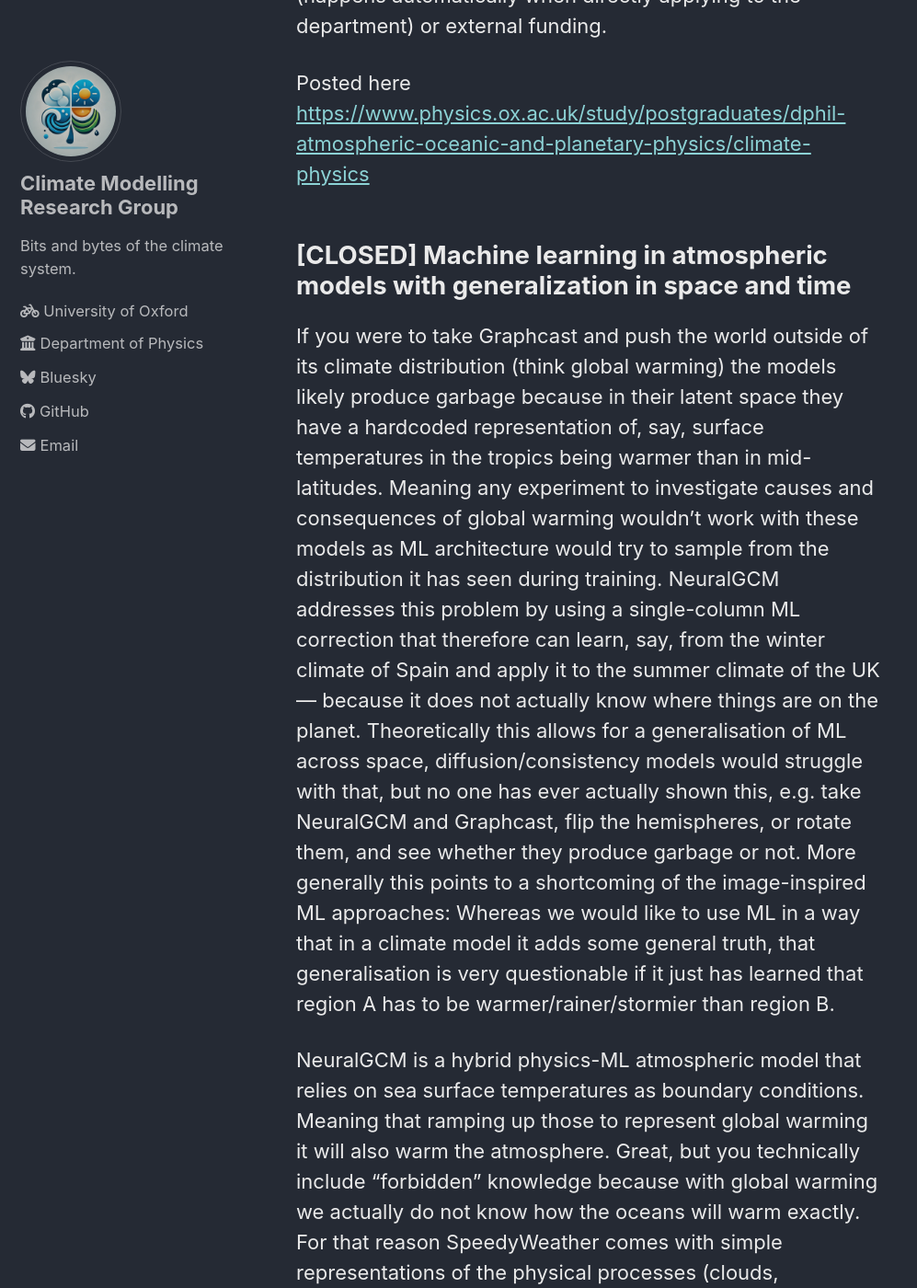
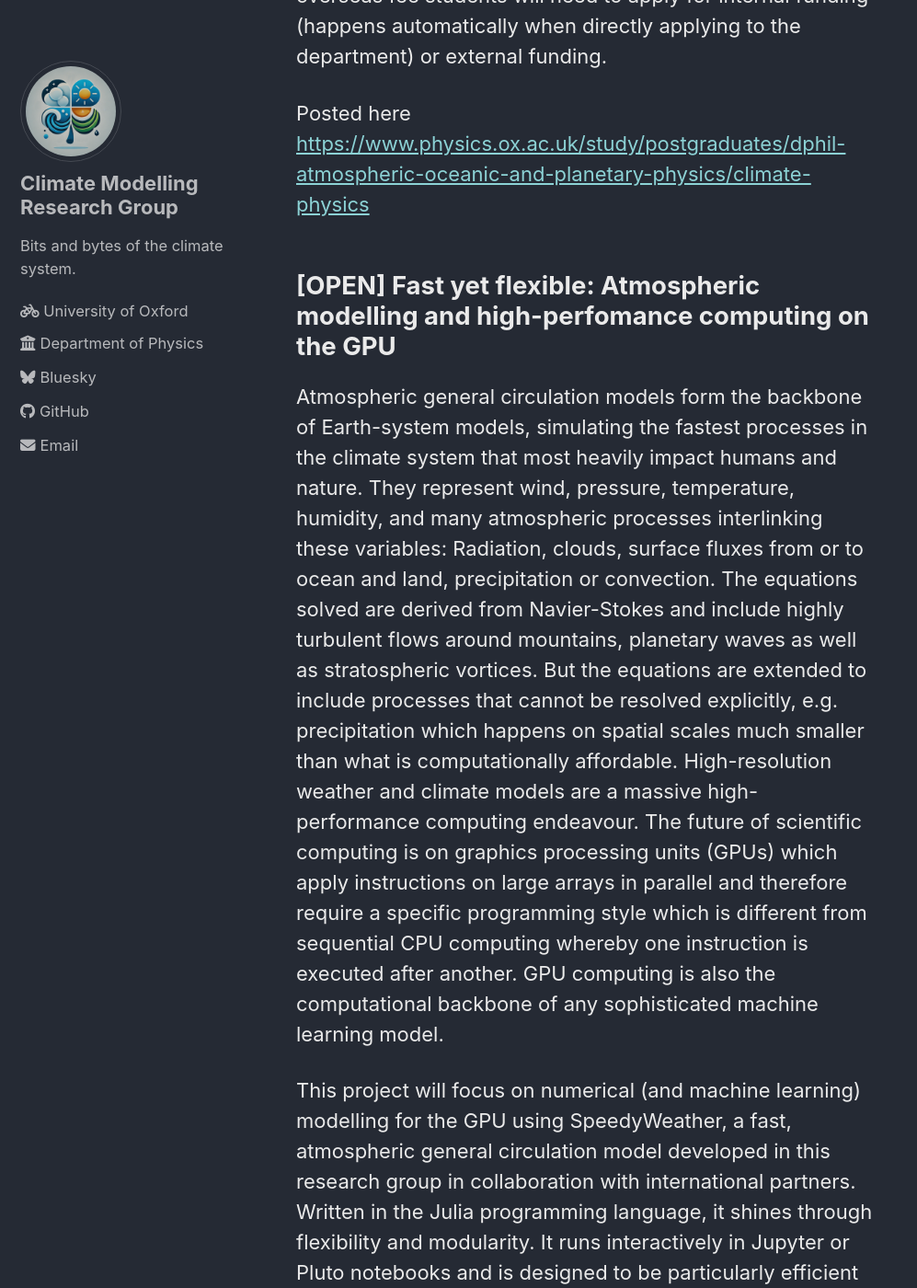
Before and after one commit to climate-modelling/climate-modelling.github.io, a Jekyll site: the page built from _pages/projects.md, in a window 1280 px wide and 1400 px high, scrolled down 2648 px. Shown: the whole window at 92% size, without its empty margins (0-997 px from the left). Built offline with Jekyll 4.4.1, drawn with Linux system fonts in a browser that asks for light colours; cached includes are drawn as plain includes; some of the changed text lies outside the part shown.

Commit message:
Update projects.md

```diff
--- a/_pages/projects.md
+++ b/_pages/projects.md
@@ -5,9 +5,8 @@
 author_profile: true
 ---
 
-A list of projects that I can envisage for Master and/or PhD projects.
-This list is not complete but should give prospective students an idea about
-possible projects. Do reach out with your own ideas too!
+A list of projects that I can envisage for Master and/or PhD projects. This list is not complete but should give prospective students an idea about
+possible projects. Do reach out with your own ideas too! Especially those marked with "[OPEN]" are particularly for prospective students.
 
 ## [OPEN] Differentiable atmospheric modelling: Learning from data between Earth’s and exoplanetary climates
 
@@ -48,7 +47,36 @@
 
 Posted here [https://www.physics.ox.ac.uk/study/postgraduates/dphil-atmospheric-oceanic-and-planetary-physics/climate-physics](https://www.physics.ox.ac.uk/study/postgraduates/dphil-atmospheric-oceanic-and-planetary-physics/climate-physics)
 
-## [CLOSED] Machine learning in atmospheric models with generalization in space and time
+## [OPEN] Fast yet flexible: Atmospheric modelling and high-perfomance computing on the GPU
+
+Atmospheric general circulation models form the backbone of Earth-system models, simulating the fastest processes in the climate system
+that most heavily impact humans and nature. They represent wind, pressure, temperature, humidity, and many atmospheric processes
+interlinking these variables: Radiation, clouds, surface fluxes from or to ocean and land, precipitation or convection.
+The equations solved are derived from Navier-Stokes and include highly turbulent flows around mountains, planetary waves as well as
+stratospheric vortices. But the equations are extended to include processes that cannot be resolved explicitly, e.g.
+precipitation which happens on spatial scales much smaller than what is computationally affordable.
+High-resolution weather and climate models are a massive high-performance computing endeavour.
+The future of scientific computing is on graphics processing units (GPUs) which apply instructions on large arrays in parallel
+and therefore require a specific programming style which is different from sequential CPU computing whereby one instruction
+is executed after another. GPU computing is also the computational backbone of any sophisticated machine learning model.
+
+This project will focus on numerical (and machine learning) modelling for the GPU using SpeedyWeather,
+a fast, atmospheric general circulation model developed in this research group in collaboration with international partners.
+Written in the Julia programming language, it shines through flexibility and modularity. It runs interactively in Jupyter or Pluto notebooks
+and is designed to be particularly efficient instead of always requiring a big supercomputer to run.
+SpeedyWeather therefore aims to democratise climate modelling by being freely available, easy to set up and computationally feasible
+also with little computational resources (single CPU or single GPU). SpeedyWeather is actively used for both climate research and in teaching,
+aiming at accelerating both through its user-friendliness for student and senior climate modelers alike. In this project you will learn
+invaluable software engineering skills and focus on many aspects of numerical modelling and high-performance computing.
+You will also learn the magic of how climate models are being built and contribute to the next generation of these models.
+In contrast to existing climate models being written for large clusters of CPUs we will need to be a bit creative and rethink how atmospheric
+models are built: With GPU computing in mind, using a modern programming language, and not based on dusty old Fortran code.
+
+The applicant is expected to have a strong background on physics, mathematics, and/or computer science, with enthusiasm for
+computer science and software engineering. Prior experience with Julia is not
+required, but experience with at least one other programming language like Python, Matlab, C(++), or Fortran is preferred.
+
+## Machine learning in atmospheric models with generalization in space and time
 
 If you were to take Graphcast and push the world outside of its climate distribution (think global warming) the models likely produce garbage
 because in their latent space they have a hardcoded representation of, say, surface temperatures in the tropics being warmer than in mid-latitudes.
```
